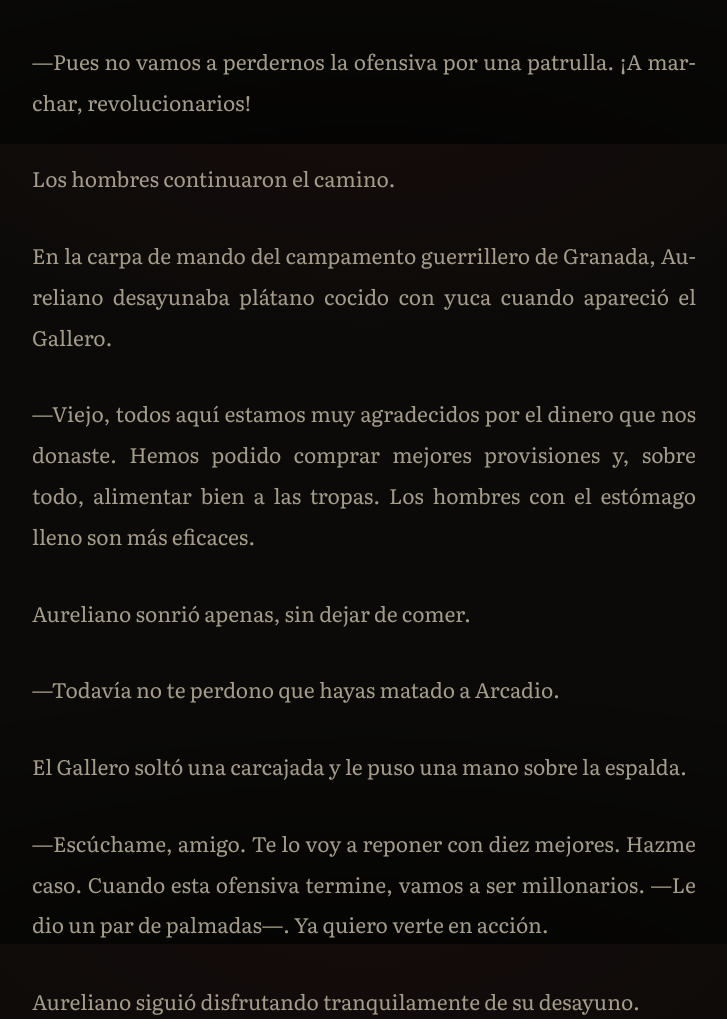
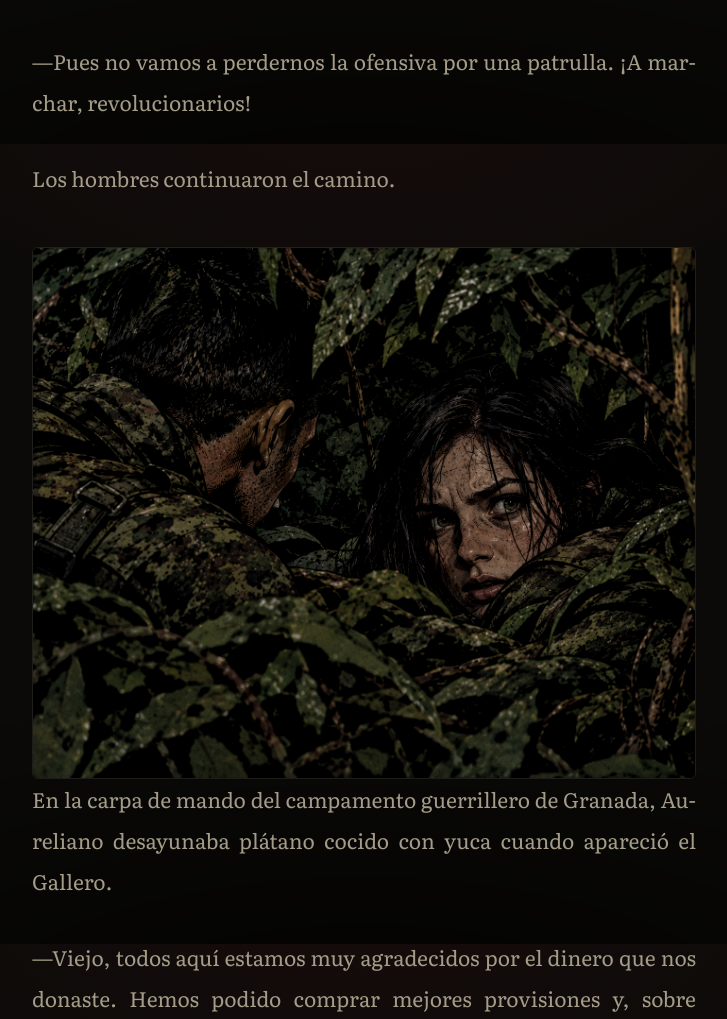
Before and after one commit to WMARBAR/B_DE_BLOG, a Flask app: page /H_EscuadronImposible_V in a window 1280 px wide. Shown: the part 2256-3275 px from the top of the page, without its empty margins (276-1003 px from the left). Run offline with Flask 3, Linux system fonts and the light colour scheme; data that the repository does not hold is empty; some libraries are stand-ins or nearby versions.

Commit message:
Se monta parte 5 imagen

```diff
--- a/templates/H_EscuadronImposible_V.html
+++ b/templates/H_EscuadronImposible_V.html
@@ -60,6 +60,14 @@
         <p>—Pues no vamos a perdernos la ofensiva por una patrulla. ¡A marchar, revolucionarios!</p>
 
         <p>Los hombres continuaron el camino.</p>
+
+        <div class="image-container">
+            <img
+                src="{{ url_for('static', filename='EscuadronImposible_V_ii.png') }}"
+                alt="Maqroll, Aureliano Buendía y Rosario atravesando la selva"
+                class="story-image"
+            >
+        </div>
 
         <p>En la carpa de mando del campamento guerrillero de Granada, Aureliano desayunaba plátano cocido con yuca cuando apareció el Gallero.</p>
 
```
Also changed, not shown: static/EscuadronImposible_V_ii.png (added).
